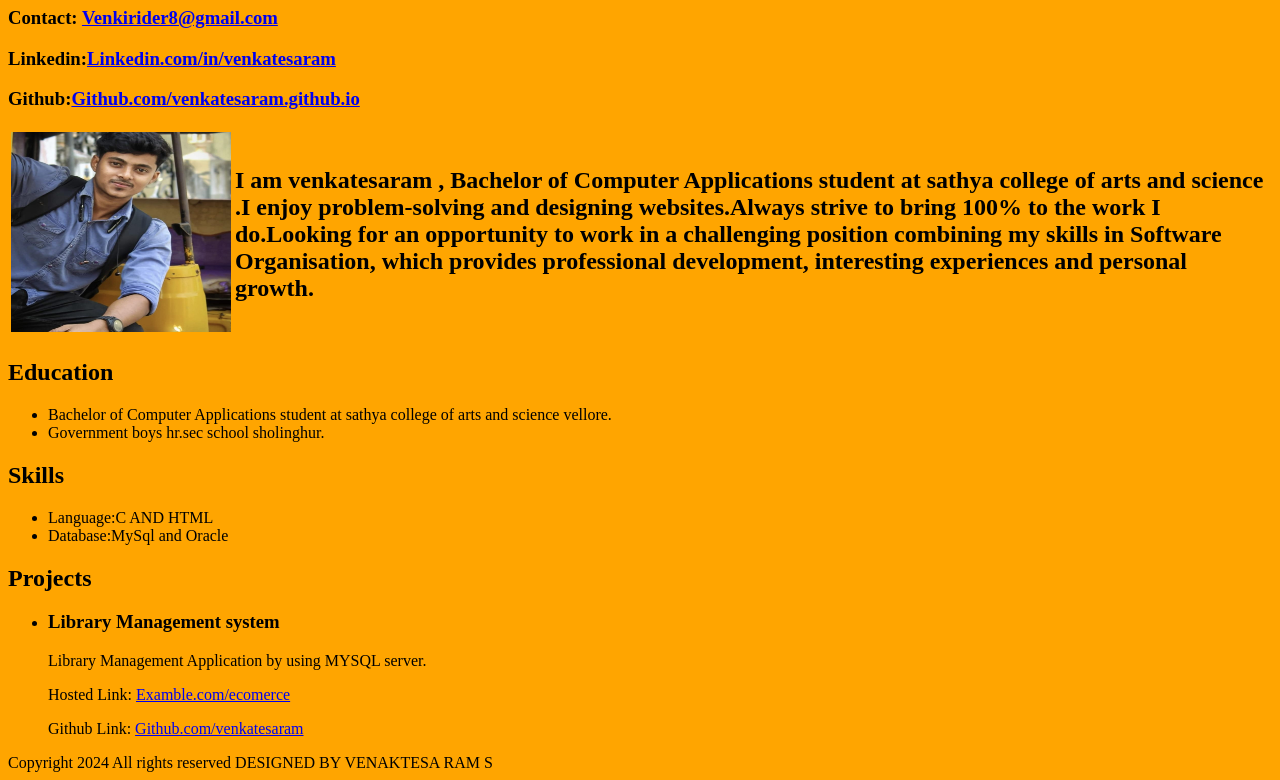
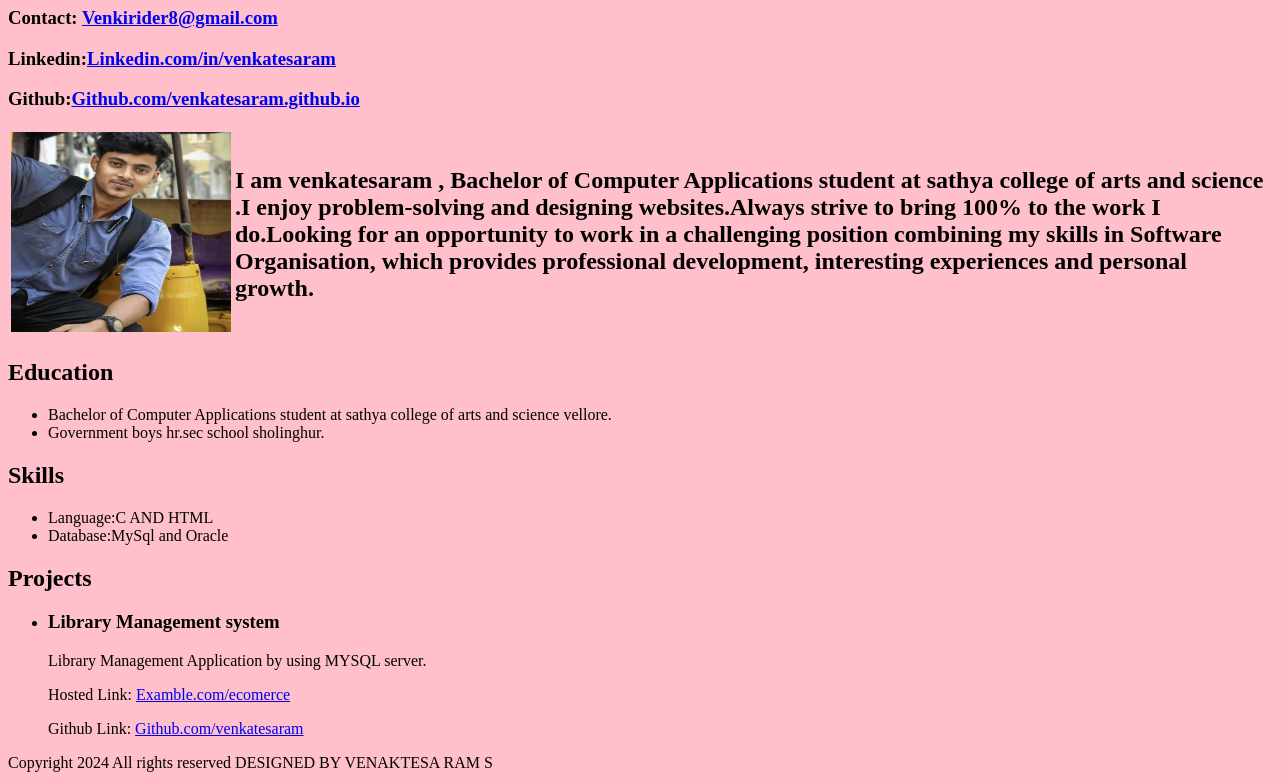
Before and after one commit to Venkatesaram/Venkatesaram.github.io, a plain HTML site: page index.html in a window 1280 px wide. Shown: the part 73-853 px from the top of the page. Drawn offline with Linux system fonts and the light colour scheme.

Commit message:
Added index.html

```diff
--- a/index.html
+++ b/index.html
@@ -5,7 +5,7 @@
 
     <meta name="viewport" content="width=device-width, initial-scale=1.0">
     <title>Venkatesa ram's Resume</title>
-    <body bgcolor="orange" style="color:black;">
+    <body bgcolor="Pink" style="color:black;">
 
 
 </head>
```
